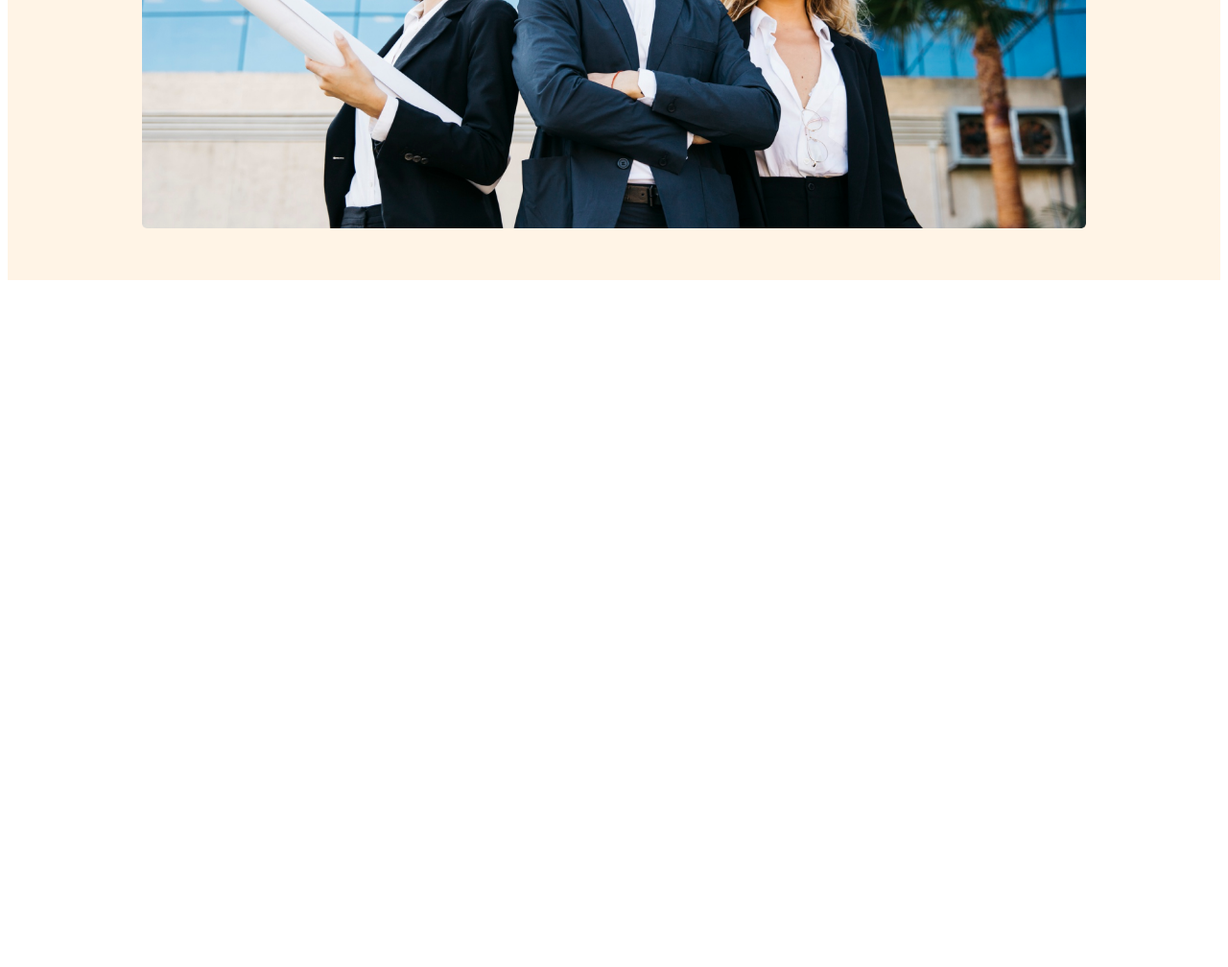
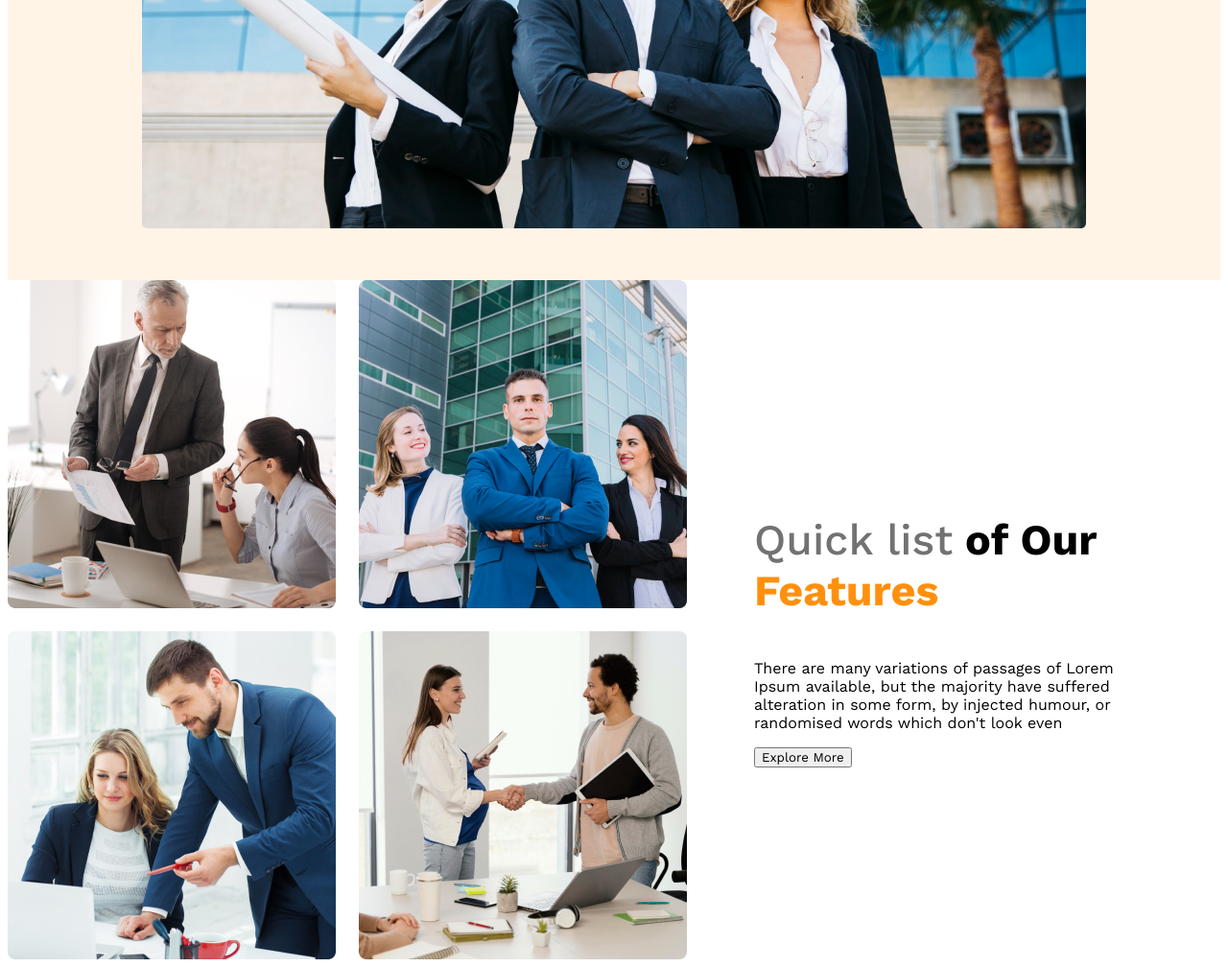
Before and after one commit to Rifatinfo/g3-architects-website, a plain HTML site: page index.html in a window 1280 px wide. Shown: the part 817-1825 px from the top of the page at 96% size. Before the commit the page ends 1117 px from the top, so only its background shows below. Drawn offline with nearby package versions, Linux system fonts and the light colour scheme.

Commit message:
feature content added

```diff
--- a/index.html
+++ b/index.html
@@ -9,6 +9,7 @@
 </head>
 
 <body>
+                     <!-- header start -->
     <header>
         <nav>
             <h3 class="nav-title">G3 Architects</h3>
@@ -31,8 +32,23 @@
             <img src="images/banner.png" alt="">
         </div>
     </header>
+                         <!-- header end  -->
     <main>
+            <!-- teams section start -->
+            <section class="teams-container">
+                <div class="teams-img-container">
+                   <img src="images/team1.png" alt="">
+                   <img src="images/team2.png" alt="">
+                   <img src="images/team3.png" alt="">
+                   <img src="images/team4.png" alt="">
+                </div>
+                <div class="teams-content">
+                   <h3 class="team-title "> <span class="quick-list">Quick list</span><span class=""> of Our</span><span class="text-features"> Features</span> </h3>
+                   <p class="teams-description">There are many variations of passages of Lorem Ipsum available, but the majority have suffered alteration in some form, by injected humour, or randomised words which don't look even</p>
+                   <button class="btn">Explore More</button>
 
+                </div>
+            </section>
     </main>
     <footer>
 
--- a/styles/architech.css
+++ b/styles/architech.css
@@ -92,3 +92,34 @@ nav li a{
         flex-direction: column;
     }
    }
+
+   /* main style  */
+   main{
+    max-width: 1440px ;
+    margin: 0px  auto ;
+   }
+   /* teams style */
+   .teams-container{
+    display: flex;
+    align-items: center;
+   }
+   .teams-img-container{
+       display: grid;
+       grid-template-columns: repeat(2,1fr);
+       gap: 1.5rem;
+   }
+   .teams-content{
+    padding-right: 70px ;
+    padding-left: 70px ;
+   }
+   .team-title{
+    font-size: 2.8rem;
+   }
+   .team-title .quick-list{
+    color: #727272;
+    font-weight: 500;
+   }
+   .team-title .text-features{
+    color: #FF900E;
+    font-weight: 700;
+   }
```
